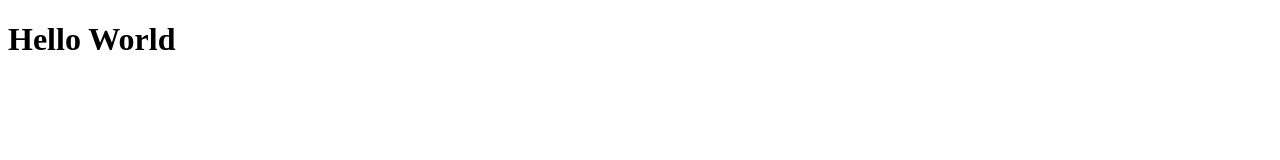
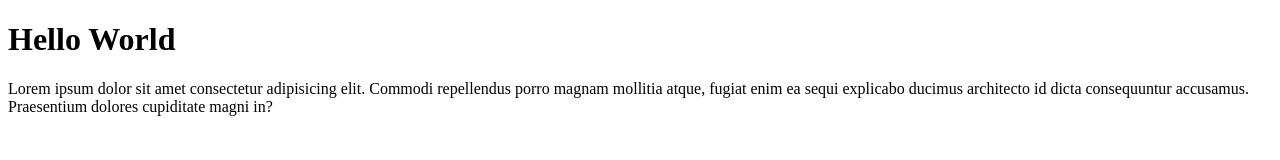
Before and after one commit to irdaislakhuafa/wpu-git-test, a plain HTML site: page index.html in a window 1280 px wide. Drawn offline with Linux system fonts and the light colour scheme.

Commit message:
Menambahkan paragraf

```diff
--- a/index.html
+++ b/index.html
@@ -8,5 +8,6 @@
 </head>
 <body>
     <h1>Hello World</h1>
+    <p>Lorem ipsum dolor sit amet consectetur adipisicing elit. Commodi repellendus porro magnam mollitia atque, fugiat enim ea sequi explicabo ducimus architecto id dicta consequuntur accusamus. Praesentium dolores cupiditate magni in?</p>
 </body>
 </html>
```
